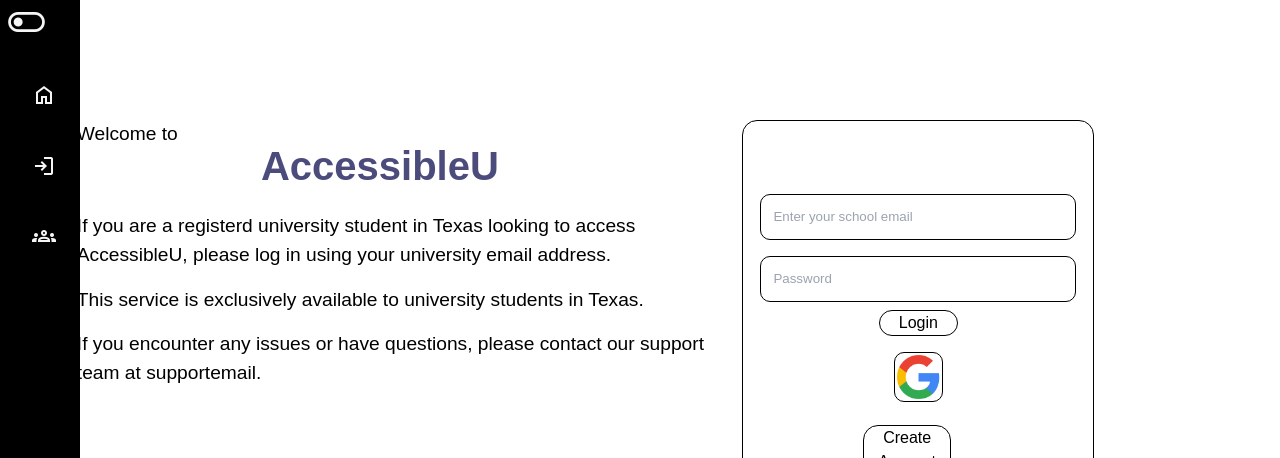
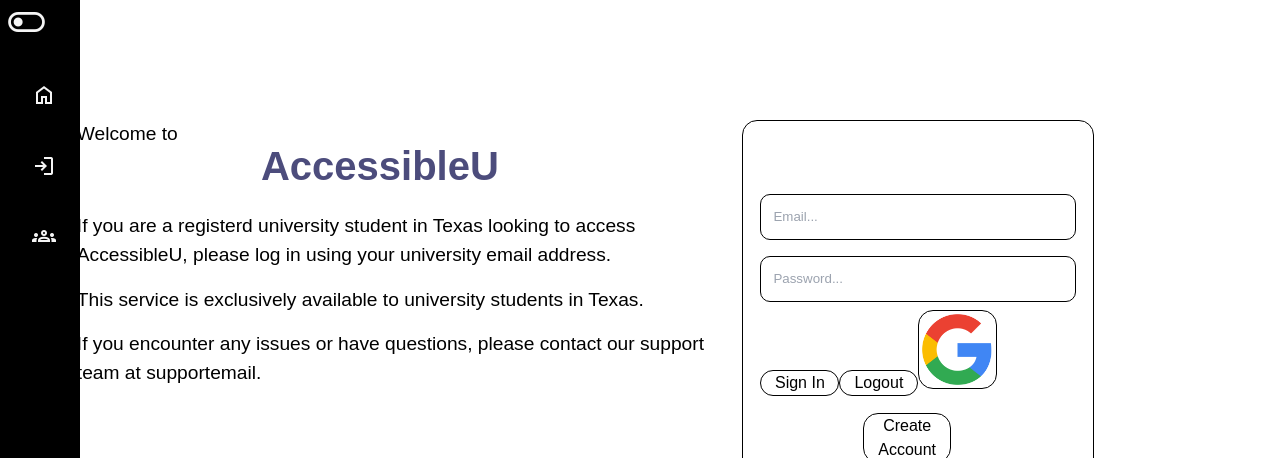
Before and after one commit to MichaelCut24/Wicked-Lieutenants-Work-Space, a React (Create React App) app in the folder accessibleu/: page /login in a window 1280 px wide. Shown: the top 458 px of the page. Built offline with nearby package versions, Linux system fonts and the light colour scheme; no server answers.

Commit message:
Firebase Install
Firebase email and password authorization
libraries text file

```diff
--- a/accessibleu/package.json
+++ b/accessibleu/package.json
@@ -8,7 +8,7 @@
     "@testing-library/react": "^13.4.0",
     "@testing-library/user-event": "^13.5.0",
     "axios": "^1.6.0",
-    "firebase": "^10.5.2",
+    "firebase": "^10.8.0",
     "react": "^18.2.0",
     "react-dom": "^18.2.0",
     "react-router-dom": "^6.4.4",
--- /dev/null
+++ b/accessibleu/src/pages/FirebaseConfig/firebase.js
@@ -0,0 +1,25 @@
+// Import the functions you need from the SDKs you need
+import { initializeApp } from "firebase/app";
+import { getAuth, GoogleAuthProvider } from "firebase/auth";
+// import { getAnalytics } from "firebase/analytics"; ***Not needed at the moment
+
+// TODO: Add SDKs for Firebase products that you want to use
+// https://firebase.google.com/docs/web/setup#available-libraries
+
+// Your web app's Firebase configuration
+// For Firebase JS SDK v7.20.0 and later, measurementId is optional
+const firebaseConfig = {
+    apiKey: "AIzaSyBG0t-JR6Yiq8zVqevt3oljxqcrfQn4alU",
+    authDomain: "accessibleu-75c4b.firebaseapp.com",
+    projectId: "accessibleu-75c4b",
+    storageBucket: "accessibleu-75c4b.appspot.com",
+    messagingSenderId: "1053407513098",
+    appId: "1:1053407513098:web:b855b78a4f1bb222c1edf3",
+    measurementId: "G-ZGV77FG6Y6"
+};
+
+// Initialize Firebase
+const app = initializeApp(firebaseConfig);
+export const auth = getAuth(app);
+export const googleProvider = new GoogleAuthProvider();
+// const analytics = getAnalytics(app); ***Not needed at the moment
--- a/accessibleu/src/pages/Login.js
+++ b/accessibleu/src/pages/Login.js
@@ -1,8 +1,10 @@
 // LOGIN PAGE
 import './Login.css'
 
-import GoogleAuth from './login-components/GoogleAuth.js';
+//import GoogleAuth from './login-components/GoogleAuth.js';
 import PopCreate from './login-components/PopCreate.js';
+import { Auth } from "./login-components/Email.js";
+
 
 function Login() {
 
@@ -26,12 +28,16 @@ function Login() {
                 <div className="form absolute border boder-1 border-black"> {/* Login form container */}
                     <form>
                         <div className=" flex flex-col container">
-                            <input type="text" placeholder="Enter your school email" name="username" required/>
+                        <div className="Email">
+                                <Auth/>
+                            </div>
+
+                            {/*<input type="text" placeholder="Enter your school email" name="username" required/>
                             <input type="password" placeholder="Password" name="password" required/>
-                            <center><button type="submit">Login</button> </center>
-                            <div className='third_party mt-4'> {/* Third Party login options divider */}
+                            <center><button type="submit">Login</button> </center>*/}
+                            {/*<div className='third_party mt-4'> {/* Third Party login options divider
                                 <GoogleAuth/>
-                            </div>
+                            </div>*/}
 
                         </div>
                     </form>
--- /dev/null
+++ b/accessibleu/src/pages/login-components/Email.css
@@ -0,0 +1,10 @@
+input[type=text], input[type=password]{
+    width: 100%;
+    padding: 12px 12px;
+    display: inline-block;
+    margin: 8px 0;
+    border: 1px solid black;
+    box-sizing: border-box;
+    font-size: smaller;
+    border-radius: 10px;
+}
--- /dev/null
+++ b/accessibleu/src/pages/login-components/Email.js
@@ -0,0 +1,59 @@
+import { auth, googleProvider } from "../FirebaseConfig/firebase.js";
+import {
+    createUserWithEmailAndPassword,
+    signInWithPopup,
+    signOut
+} from 'firebase/auth'
+import { useState } from 'react';
+import './Email.css'
+
+export const Auth = () => {
+    const [email, setEmail] = useState("");
+    const [password, setPassword] = useState("");
+
+    console.log(auth?.currentUser?.email); // Testing Only Inspect what user is logged in
+
+    const signIn = async () => {
+        try {
+        await createUserWithEmailAndPassword(auth, email, password)
+        } catch (err) {
+            console.error(err);
+        }
+    };
+
+    const signInWithGoogle = async () => {
+        try {
+            await signInWithPopup(auth, googleProvider);
+        } catch (err) {
+            console.error(err);
+        }
+    }
+
+    const logout = async () => {
+        try {
+            await signOut(auth);
+        } catch (err) {
+            console.error(err);
+        }
+    }
+
+    return (
+    <div>
+        <input
+            placeholder="Email..."
+            type="text"
+            onChange={(e) => setEmail(e.target.value)}
+        />
+        <input
+            placeholder="Password..."
+            type="password"
+            onChange={(e) => setPassword(e.target.value)}
+        />
+        <button onClick={signIn}>Sign In</button>
+
+        <button onClick={logout}>Logout</button>
+
+        <button onClick={signInWithGoogle}><img alt="login with google" src="./Google.png"/></button>
+    </div>
+    );
+}
```
Also changed, not shown: accessibleu/src/Libraries.txt (added), 1 other file (tests, documents, lock files or other folders).
